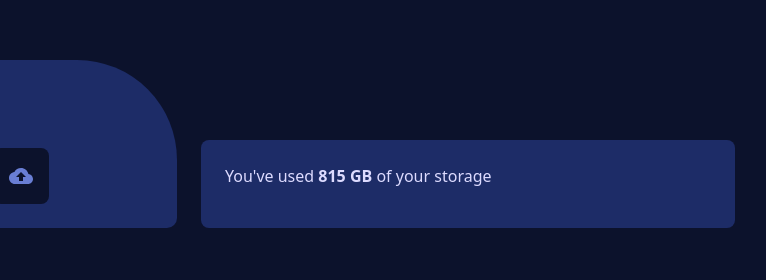
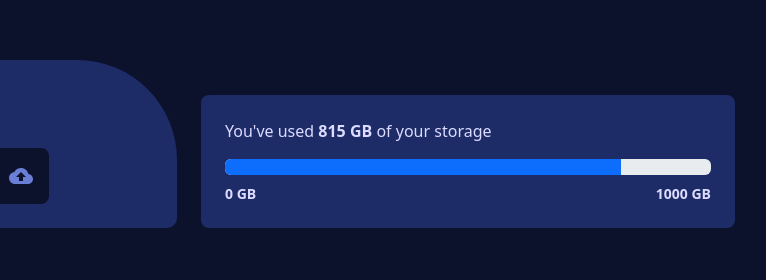
Before and after one commit to Amguifarro/SBA-3, a plain HTML site: page fylo-data-storage-component-master/index.html in a window 1280 px wide. Shown: the part 256-536 px from the top of the page, 346-1112 px from the left. Drawn offline with nearby package versions, Linux system fonts and the light colour scheme.

Commit message:
Added storage progress bar using bootstrap

```diff
--- a/fylo-data-storage-component-master/index.html
+++ b/fylo-data-storage-component-master/index.html
@@ -40,9 +40,25 @@
       </section>
 
       <section class="col-12 col-md-6">
+
         <div class="storage-card p-4 rounded-3">
-          <p>You've used <strong> 815 GB</strong> of your storage</p>
+          <p class="mb-3">You've used <strong> 815 GB</strong> of your storage</p>
+
+
+        <div class="progress storage-progress">
+          <div class="progress-bar" role="progressbar" style="width: 81.5%" aria-valuenow="815" aria-valuemin="0" aria-valuemax="1000">
+          </div>
         </div>
+
+        <div class="d-flex justify-content-between mt-2">
+          <small class="fw-bold">0 GB</small>
+          <small class="fw-bold">1000 GB</small>
+
+        </div>
+
+
+
+      </div>
       </section>
 
     </div>
```
